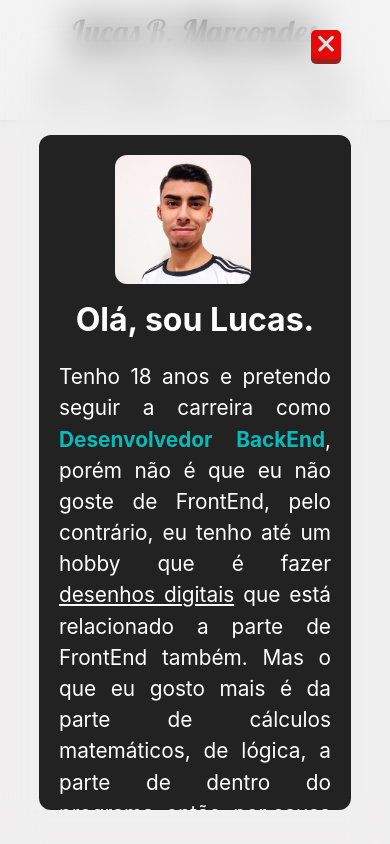
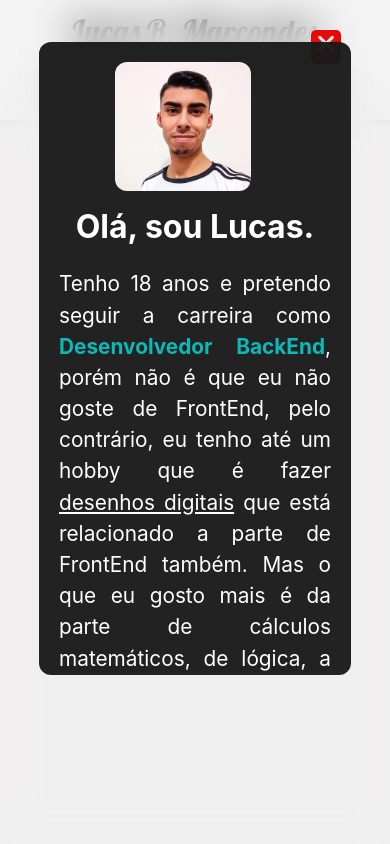
Before and after one commit to LucasRM3009/Portifolio, a plain HTML site: page index.html in a window 390 px wide. Both pictures are taken after a click on the link "Sobre Mim". Shown: the top 844 px of the page. Drawn offline with Linux system fonts and the light colour scheme.

Commit message:
filinalizado

```diff
--- a/css/style.css
+++ b/css/style.css
@@ -410,6 +410,9 @@ body {
         display: flex;
         flex-direction: column;
         align-items: center;
+
+        max-height: 75vh;
+        top: -11%;
     }
 
     .conteudoPrincipal_SobreMim-foto {
--- a/index.html
+++ b/index.html
@@ -5,6 +5,7 @@
     <meta name="viewport" content="width=device-width, initial-scale=1.0">
     <meta http-equiv="X-UA-Compatible" content="ie=edge">
     <title>Portifólio - Lucas Marcondes | Home</title>
+    <link rel="shortcut icon" href="img/logo.png" type="image/x-icon">
     <link href="fontawesome/css/all.css" rel="stylesheet">
     <link href="https://fonts.googleapis.com/css2?family=Lobster&display=swap" rel="stylesheet">
     <link rel="stylesheet" href="css/reset.css">
```
